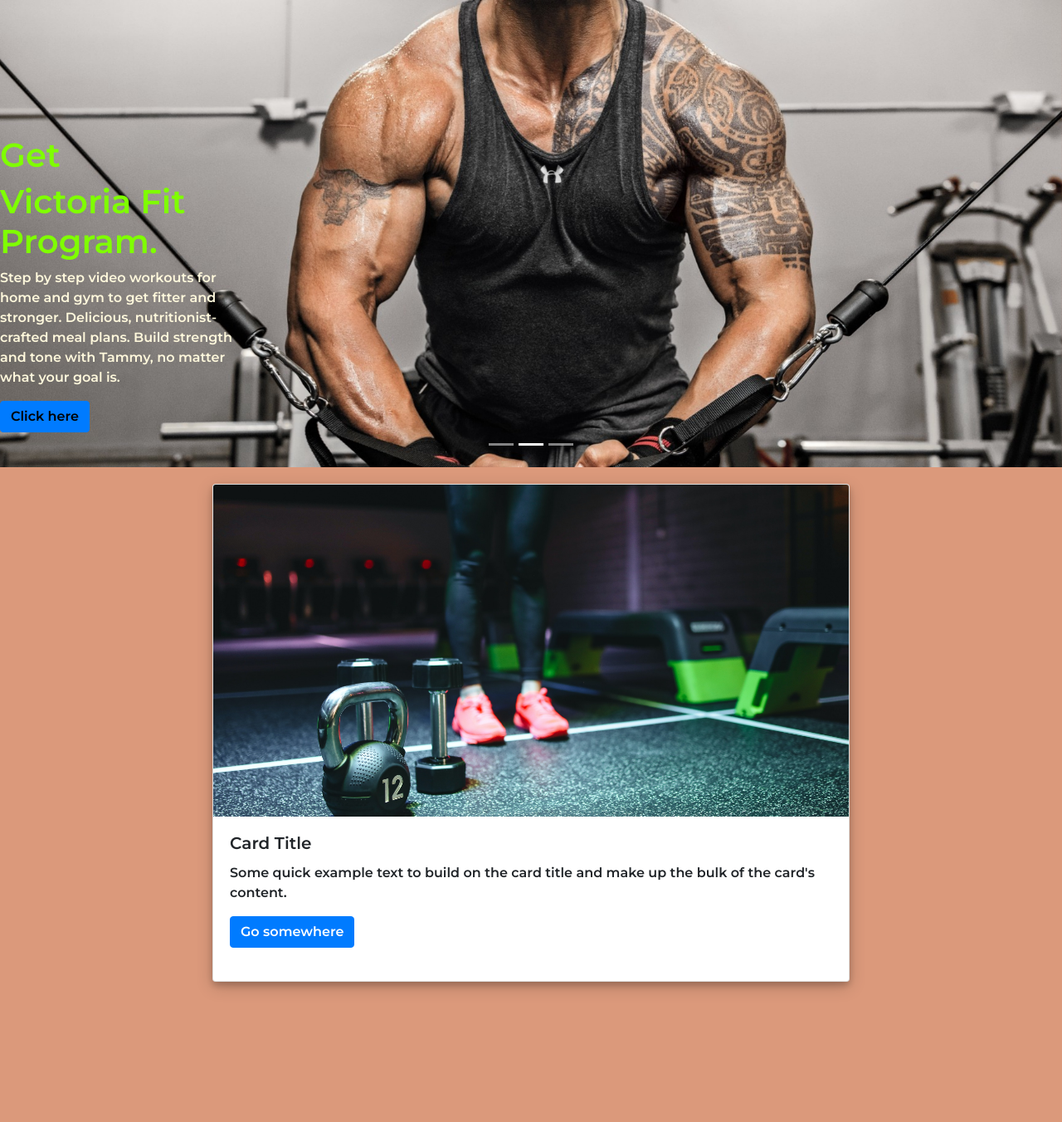
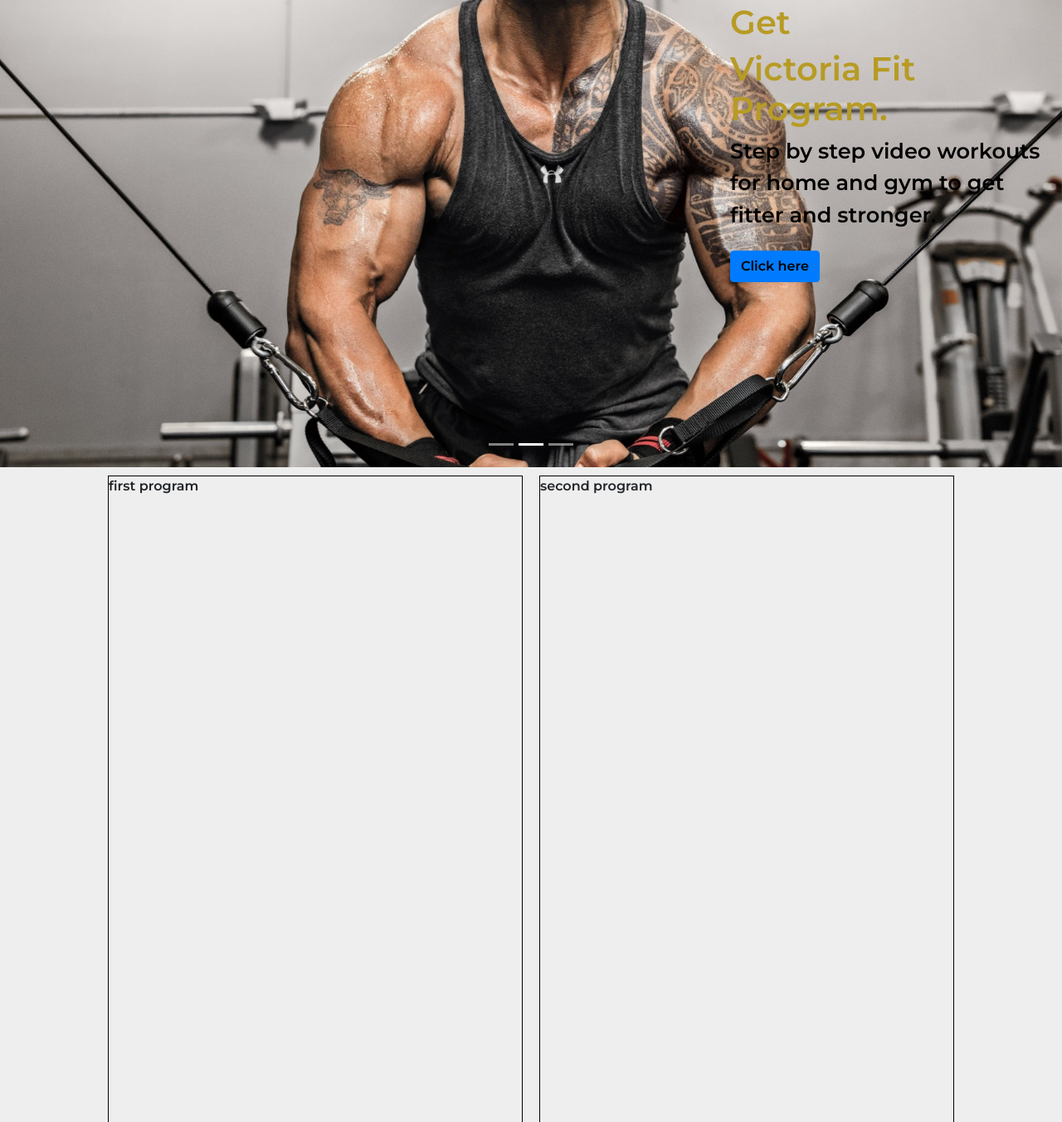
Before and after one commit to SergiuNuta/personal-trainer, a React app: page /home in a window 1280 px wide. Shown: the part 237-1589 px from the top of the page at 83% size. Built offline with nearby package versions, Linux system fonts and the light colour scheme.

Commit message:
fixing position on front page

```diff
--- a/src/Components/About/About.jsx
+++ b/src/Components/About/About.jsx
@@ -7,8 +7,7 @@ export default class About extends Component {
             <>
                 <a name="about" />
                 <div className={styles.wrapper}>
-                    <div className={styles.firstContainer}></div>
-                    <div className={styles.secondContainer}>About</div>
+                    About
                 </div>
 
             </>
--- a/src/Components/Header/Header.jsx
+++ b/src/Components/Header/Header.jsx
@@ -19,15 +19,12 @@ export default class Header extends Component {
         return (
             <header className={styles.header}>
                 <h1>
-                    <Link to="/home">Victoria Fit</Link>
+                    <Link to="/home" className={styles.logo}>Victoria Fit</Link>
                 </h1>
                 <nav className={styles.Nav}>
-                    {/* <img src="../../data/images/dwayne.jpg" alt="" /> */}
                     <ul className={styles.navList}>
                         <NavItem route="shop" name="Shop" />
-                        {/* <NavItem route="blog" name="Blog" /> */}
                         <NavItem route="about" name="About" />
-                        <NavItem route="faq" name="FAQ" />
                         <NavItem route="cart" name="My Cart" />
                     </ul>
                 </nav>
--- a/src/Components/Header/Header.module.scss
+++ b/src/Components/Header/Header.module.scss
@@ -4,6 +4,7 @@
     z-index: 10;
     display: flex;
     justify-content: space-between;
+
 
     .Nav {
         height: 75px;
@@ -23,11 +24,12 @@
     }
 
     h1 {
-        position: relative;
+        // position: relative;
         padding: 10px;
-        top: 0;
-        left: 44%;
-        z-index: 15;
+        font-size: 2em;
+        // top: 0;
+        // left: 44%;
+        // z-index: 15;
 
         a {
             text-decoration: none;
--- a/src/Components/Home/Home.jsx
+++ b/src/Components/Home/Home.jsx
@@ -51,7 +51,7 @@ export default class Home extends Component {
                     <div className={styles.secondDiv}>
                         <h1>Get</h1>
                         <h1>Victoria Fit Program.</h1>
-                        <p>Step by step video workouts for home and gym to get fitter and stronger. Delicious, nutritionist-crafted meal plans. Build strength and tone with Tammy, no matter what your goal is.</p>
+                        <p>Step by step video workouts for home and gym to get fitter and stronger. </p>
                         <Button className={styles.button}>Click here</Button>
                     </div>
                 </div>
--- a/src/Components/Home/Home.module.scss
+++ b/src/Components/Home/Home.module.scss
@@ -1,14 +1,13 @@
 .wrapper {
     width: 100%;
     height: 100vh;
-    // display: flex;
-    flex-wrap: wrap;
+    float: left;
     // position: absolute;
 
 
     .firstDiv {
         width: 100%;
-        position: absolute;
+        position: relative;
     }
 
     .carousel {
@@ -21,17 +20,21 @@
     }
 
     .secondDiv {
-        width: 300px;
-        position: relative;
-        top: 50%;
+        width: 400px;
+        position: absolute;
+        top: 30%;
+        right: 0;
+        font-size: 2em;
 
 
         h1 {
-            color: chartreuse;
+            color: #B79B24;
+            // font-size: 2.3em;
         }
 
         p {
-            color: cornsilk;
+            color: black;
+            font-size: 0.8em;
         }
 
         .button {
--- a/src/Components/Shop/Shop.jsx
+++ b/src/Components/Shop/Shop.jsx
@@ -12,32 +12,9 @@ export default function Shop({ stripeToken }) {
         <>
             <a name="shop" />
             <div className={styles.shopWrapper}>
-                <div className={styles.firstContainer}>
-                <Card className={styles.card}>
-                        <Card.Img className={styles.Img} variant="top" src={img} />
-                        <Card.Body>
-                            <Card.Title>Card Title</Card.Title>
-                            <Card.Text>
-                                Some quick example text to build on the card title and make up the bulk of
-                                the card's content.
-                            </Card.Text>
-                            <Button variant="primary">Go somewhere</Button>
-                        </Card.Body>
-                    </Card>
-                </div>
-                <div className={styles.secondContainer}>
-                    <Card className={styles.card}>
-                        <Card.Img className={styles.Img} variant="top" src={img2} />
-                        <Card.Body>
-                            <Card.Title>Card Title</Card.Title>
-                            <Card.Text>
-                                Some quick example text to build on the card title and make up the bulk of
-                                the card's content.
-                            </Card.Text>
-                            <Button variant="primary">Go somewhere</Button>
-                        </Card.Body>
-                    </Card>
-                </div>
+                <div>first program</div>
+                <div>second program</div>
+
             </div>
         </>
     )
--- a/src/Components/Shop/Shop.module.scss
+++ b/src/Components/Shop/Shop.module.scss
@@ -3,33 +3,26 @@
     height: 100vh;
     display: flex;
     flex-wrap: wrap;
+    justify-content: center;
 
-    .firstContainer {
-        width: 100%;
-        height: 100%;
-        background-color: #DB997B;
-    }
-
-
-
-    .secondContainer {
-        width: 100%;
-        height: 100%;
-        background-color: honeydew;
+    div {
+        width: 500px;
+        border: 1px solid black;
+        margin: 10px;
     }
 }
 
-.card {
-    box-shadow: 0 4px 8px 0 rgba(0, 0, 0, 0.2), 0 6px 20px 0 rgba(0, 0, 0, 0.19);
-    width: 60%;
-    height: 600px;
-    margin: 20px auto;
-    border: none;
-}
+// .card {
+//     box-shadow: 0 4px 8px 0 rgba(0, 0, 0, 0.2), 0 6px 20px 0 rgba(0, 0, 0, 0.19);
+//     width: 60%;
+//     height: 600px;
+//     margin: 20px auto;
+//     border: none;
+// }
 
-.Img {
-    object-fit: cover;
-    width: 100%;
-    height: 400px;
-    display: block;
-}
+// .Img {
+//     object-fit: cover;
+//     width: 100%;
+//     height: 400px;
+//     display: block;
+// }
--- a/src/Container/App/App.css
+++ b/src/Container/App/App.css
@@ -6,11 +6,9 @@
 }
 
 .app {
-    background-color: #CC5D3F;
+    background-color: #EEEEEE;
     width: 100%;
     min-height: 100vh;
 }
 
-/* .app-header {
-    width: 100%;
-} */
+/* #E3B6B5 */
--- a/src/routes/Routes.jsx
+++ b/src/routes/Routes.jsx
@@ -1,10 +1,8 @@
 import React, { Component } from "react";
-import { Router, Redirect } from "@reach/router";
+import { Redirect } from "@reach/router";
 import Shop from "../Components/Shop/Shop.jsx";
 import About from "../Components/About/About";
-import FAQ from "../Components/FAQ/FAQ";
 import Home from "../Components/Home/Home";
-import styles from "./Routes.module.scss";
 import Footer from "../Components/Footer/Footer.jsx";
 
 
@@ -16,15 +14,14 @@ export default class Routes extends Component {
     render() {
         return (
             <>
-            <Router className={styles.wrapper}>
-                {/* <Redirect noThrow from="/" to="home" /> */}
-                {/* <NotFound default /> */}
-            </Router>
+            {/* <Router className={styles.wrapper}>
+                <Redirect noThrow from="/" to="home" />
+                <NotFound default />
+            </Router> */}
             <Redirect noThrow from="/" to="home" />
             <Home path="home" />
             <Shop path="shop" name="shop" />
             <About path="about" name="about" />
-            <FAQ path="faq" name="faq" />
             <Footer />
             </>
         );
```
